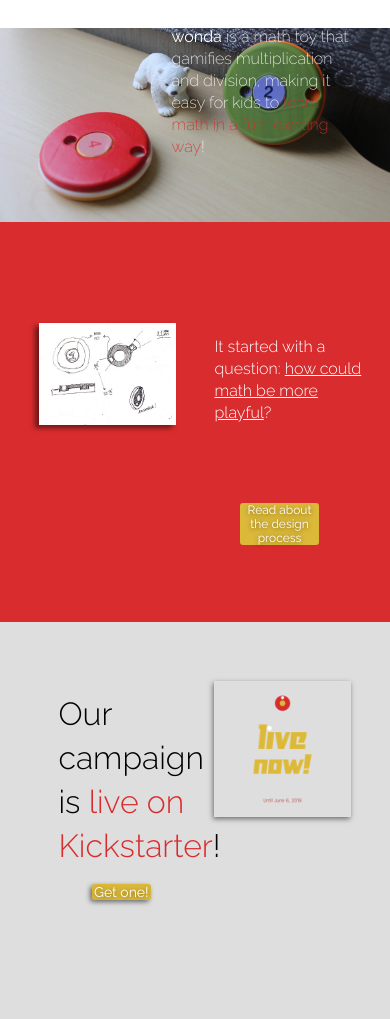
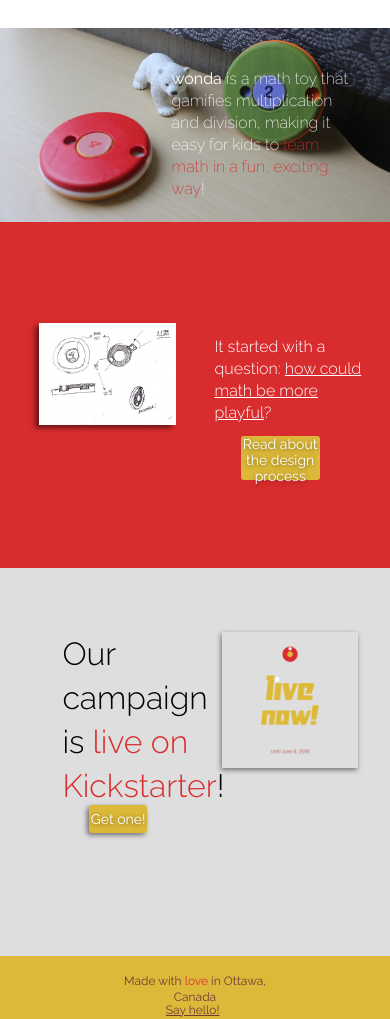
Before and after one commit to ideadibia/wonda, a plain HTML site: page index.html in a window 390 px wide. Shown: the part 85-1104 px from the top of the page. Drawn offline with Linux system fonts and the light colour scheme.

Commit message:
Update index.css

```diff
--- a/css/index.css
+++ b/css/index.css
@@ -266,6 +266,7 @@ body {
 
   ._button {
     position: relative;
+    height: auto;
   }
 
   .element-1 {
@@ -351,7 +352,6 @@ body {
 
   ._button {
     position: relative;
-    height: auto;
   }
 
   .element-1 {
@@ -427,9 +427,100 @@ body {
   }
 }
 
-@media(max-width: 700px) {
+@media(max-width: 720px) {
+  .element {
+    position: relative;
+  }
+
+  .image {
+    height: auto;
+  }
+
+  .text {
+    position: relative;
+  }
+
+  ._button {
+    position: relative;
+  }
+
+  .element-1 {
+    z-index: 1;
+  }
+
+  .element-2 {
+    z-index: 5;
+  }
+
+  .element-3 {
+    z-index: 8;
+  }
+
+  .image-1 {
+    margin-left: 25.97005%;
+  }
+
+  .image-2 {
+    position: relative;
+    z-index: 11;
+  }
+
+  .image-3 {
+    position: relative;
+    z-index: 2;
+  }
+
+  .image-4 {
+    position: relative;
+    z-index: 13;
+    margin-left: 54.99783%;
+  }
+
+  .text-1 {
+    z-index: 12;
+    margin-left: 43.15972%;
+  }
+
+  .text-2 {
+    z-index: 3;
+    margin-left: 54.99783%;
+    font-size: 0.857em;
+  }
+
+  .text-3 {
+    z-index: 6;
+    font-size: 1.286em;
+  }
+
+  .text-4 {
+    z-index: 9;
+    margin-left: 15.16493%;
+  }
+
+  .text-5 {
+    z-index: 10;
+  }
+
+  ._button-1 {
+    z-index: 4;
+    width: 20.4166666666%;
+    height: 44px;
+    margin-top: -170px;
+    margin-left: 63.59809%;
+    font-size: 0.5em;
+  }
+
+  ._button-2 {
+    z-index: 7;
+    height: 28px;
+    margin-top: -117px;
+    margin-left: 22.79948%;
+  }
+}
+
+@media(max-width: 640px) {
   body {
-    font-size: 1.5em;
+    font-size: 1em;
   }
 
   .element {
@@ -446,19 +537,26 @@ body {
 
   ._button {
     position: relative;
-    font-size: 0.667em;
+    font-size: 0.875em;
   }
 
   .element-1 {
     z-index: 1;
+    height: 346px;
   }
 
   .element-2 {
     z-index: 5;
+    height: 388px;
   }
 
   .element-3 {
     z-index: 8;
+    height: 76px;
+  }
+
+  .image-1 {
+    margin-left: 26%;
   }
 
   .image-2 {
@@ -469,123 +567,41 @@ body {
   .image-3 {
     position: relative;
     z-index: 2;
+    margin-top: -245px;
   }
 
   .image-4 {
     position: relative;
     z-index: 13;
-    margin-left: 54.99777%;
+    margin-top: -324px;
+    margin-left: 56.79948%;
   }
 
   .text-1 {
     z-index: 12;
-    margin-left: 43.1986599999%;
-    font-size: 24px;
-  }
-
-  .text-2 {
-    z-index: 3;
-    margin-left: 54.99777%;
-    font-size: 24px;
-  }
-
-  .text-3 {
-    z-index: 6;
-    font-size: 1em;
-  }
-
-  .text-4 {
-    z-index: 9;
-    margin-left: 15.16518%;
-    font-size: 0.667em;
-  }
-
-  .text-5 {
-    z-index: 10;
-    font-size: 0.667em;
-  }
-
-  ._button-1 {
-    z-index: 4;
-    margin-left: 57.59821%;
-  }
-
-  ._button-2 {
-    z-index: 7;
-  }
-}
-
-@media(max-width: 600px) {
-  body {
-    font-size: 1em;
-  }
-
-  .element {
-    position: relative;
-  }
-
-  .image {
-    height: auto;
-  }
-
-  ._button,
-  .text {
-    position: relative;
-  }
-
-  .element-1 {
-    z-index: 1;
-  }
-
-  .element-2 {
-    z-index: 5;
-  }
-
-  .element-3 {
-    z-index: 8;
-    height: 71px;
-  }
-
-  .image-2 {
-    position: relative;
-    z-index: 11;
-  }
-
-  .image-3 {
-    position: relative;
-    z-index: 2;
-    margin-top: -299px;
-  }
-
-  .image-4 {
-    position: relative;
-    z-index: 13;
-    margin-left: 54.9974%;
-  }
-
-  .text-1 {
-    z-index: 12;
-    margin-top: -196px;
+    margin-top: -154px;
     margin-left: 44%;
     font-size: 16px;
   }
 
   .text-2 {
     z-index: 3;
-    margin-top: -286px;
+    margin-top: -232px;
     margin-left: 55%;
-    font-size: 16px;
+    font-size: 1em;
   }
 
   .text-3 {
     z-index: 6;
+    margin-top: -324px;
+    margin-left: 16%;
     font-size: 2em;
   }
 
   .text-4 {
     z-index: 9;
     width: 40%;
-    margin-top: -61px;
+    margin-top: -59px;
     margin-left: 30%;
     font-size: 0.75em;
   }
@@ -593,27 +609,20 @@ body {
   .text-5 {
     z-index: 10;
     width: 30%;
-    margin-top: -35px;
-    margin-left: 35%;
+    margin-top: -30px;
+    margin-left: 34.39844%;
     font-size: 0.75em;
   }
 
   ._button-1 {
     z-index: 4;
     width: 20.3333333333%;
-    margin-top: -119px;
-    margin-left: 61.5%;
-    font-size: 0.75em;
+    margin-top: -132px;
+    margin-left: 61.66667%;
   }
 
   ._button-2 {
     z-index: 7;
-    margin-top: -138px;
-    margin-left: 23.59896%;
-    font-size: 0.875em;
-  }
-
-  .text-1 em {
-    font-size: 1.25em;
+    margin-top: -151px;
   }
 }
```
